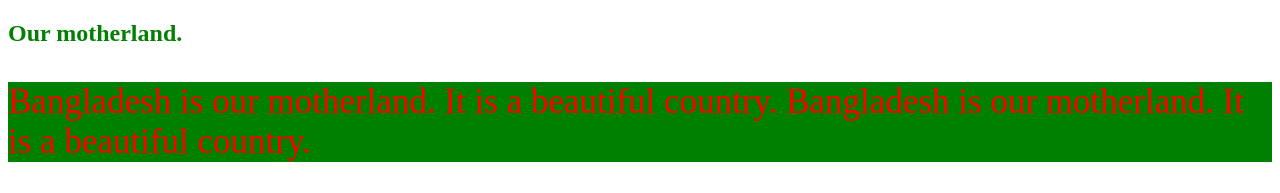
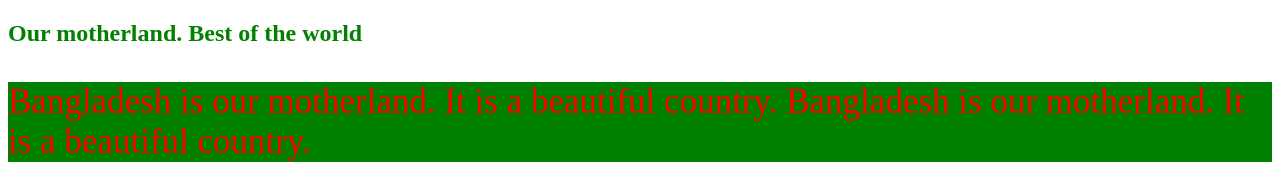
Before and after one commit to bjitdas/my-second-repo, a plain HTML site: page index.html in a window 1280 px wide. Shown: the top 193 px of the page. Drawn offline with Linux system fonts and the light colour scheme.

Commit message:
text edited

```diff
--- a/index.html
+++ b/index.html
@@ -8,7 +8,7 @@
     <link rel="stylesheet" href="style.css">
 </head>
 <body>
-    <h2>Our motherland.</h2>
+    <h2>Our motherland. Best of the world</h2>
     <p>Bangladesh is our motherland. It is a beautiful country. Bangladesh is our motherland. It is a beautiful country.</p>
     <b>Historical places</b><br>
     <img class="road" src="anukrati-omar-puGUGy2pvOU-unsplash.jpg" alt="Highway">
```
